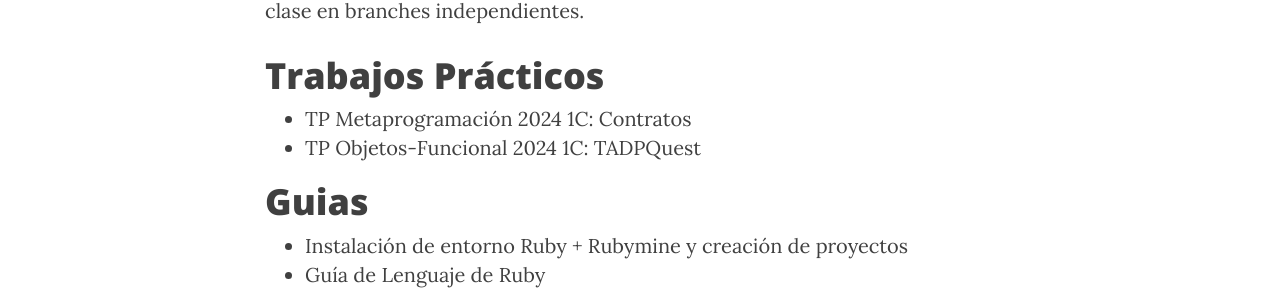
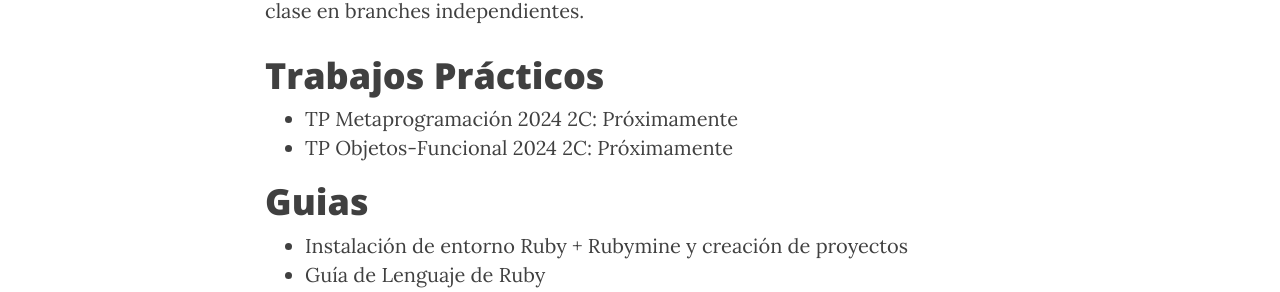
Before and after one commit to tadp-utn-frba/tadp-utn-frba.github.io, a Jekyll site: the page built from material.md, in a window 1280 px wide and 900 px high, scrolled down 1040 px. Shown: the part 154-446 px from the top of the window. Built offline with Jekyll 4.4.1, drawn with Linux system fonts in a browser that asks for light colours; nearby versions of some CDN libraries.

Commit message:
Update material.md

```diff
--- a/material.md
+++ b/material.md
@@ -29,8 +29,8 @@ permalink: /material/
 En [este repositorio](https://github.com/tadp-utn-frba/tadp-clases) están todos los scripts y el código correspondiente a cada clase en branches independientes.
 
 # Trabajos Prácticos
-* [TP Metaprogramación 2024 1C: Contratos](https://docs.google.com/document/d/1dddWiuD1pw8f_spuBEG2vKALkh2S8nrb4NAUmZ31jow/edit?usp=sharing)
-* [TP Objetos-Funcional 2024 1C: TADPQuest](https://docs.google.com/document/d/1YeBAvmOR36BThaumta9_qxHc3s2GfFPcfGW2hIBTFdE/edit?usp=sharing)
+* [TP Metaprogramación 2024 2C: Próximamente](#)
+* [TP Objetos-Funcional 2024 2C: Próximamente](#)
 
 # Guias
 
```
